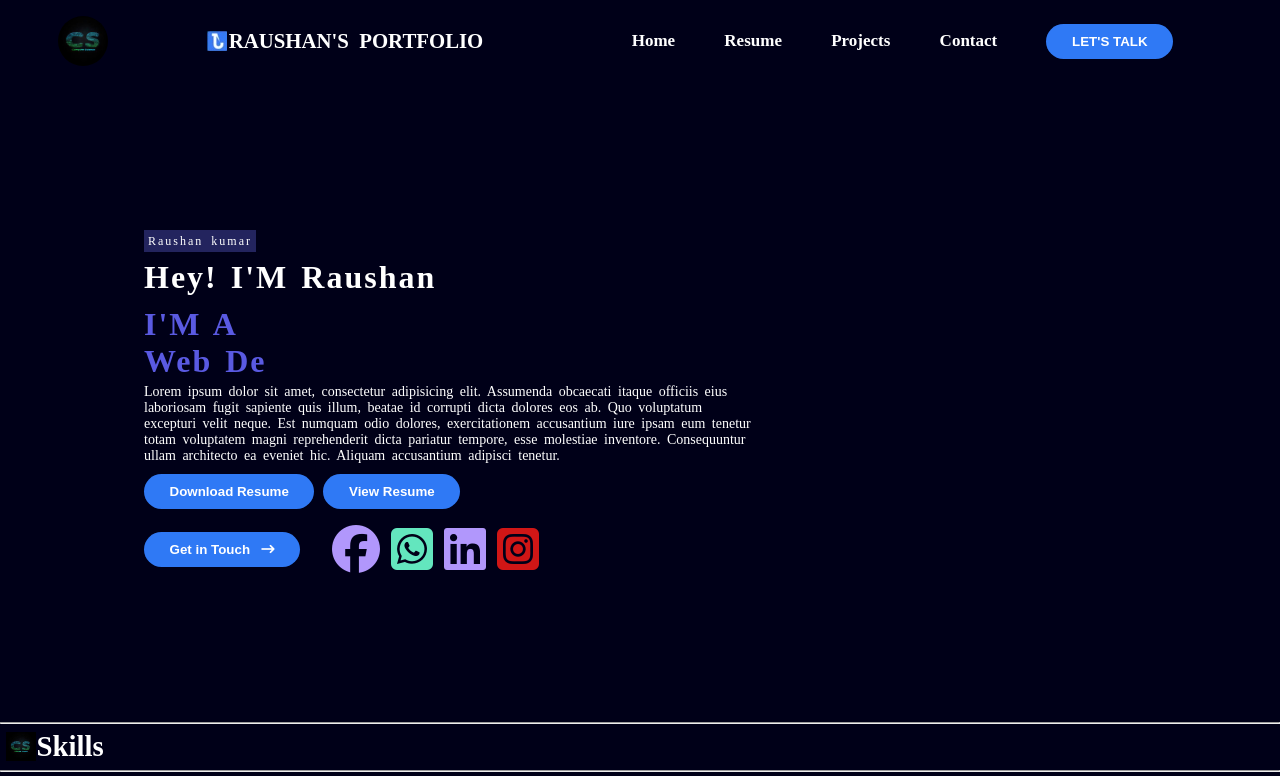
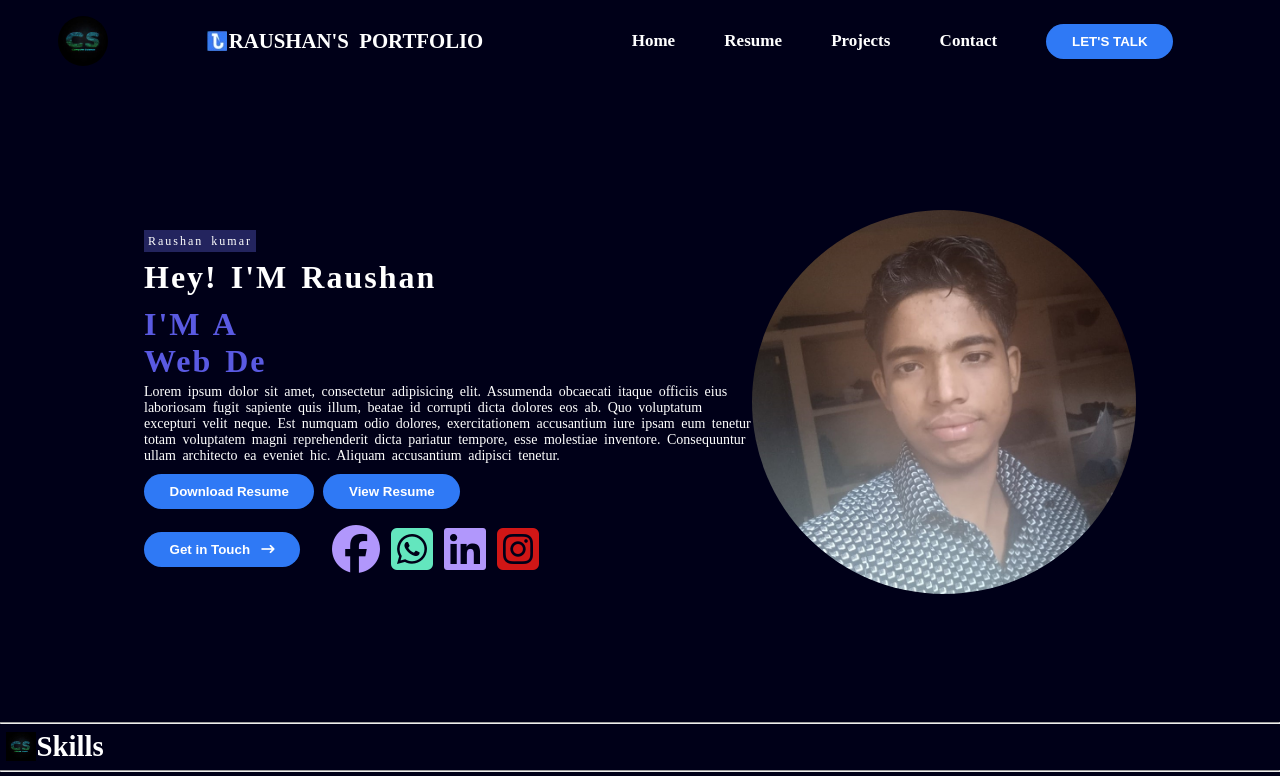
Before and after one commit to Raushan-kumar286/portfolio1720, a plain HTML site: page index.html in a window 1280 px wide. Shown: the top 776 px of the page. Drawn offline with Linux system fonts and the light colour scheme.

Commit message:
Update style.css

```diff
--- a/style.css
+++ b/style.css
@@ -29,7 +29,7 @@ main{
     color: rgb(90, 90, 226);
 }
 .image{
-   background-image: url('assest\\myimage.jpg');
+   background-image: url('myimage.jpg');
    background-repeat: no-repeat;
    background-size: cover;
    width:calc(100vw - 70vw);
```
